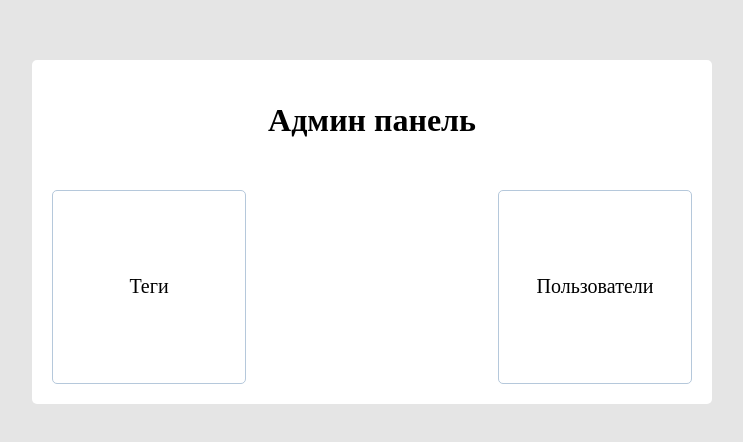
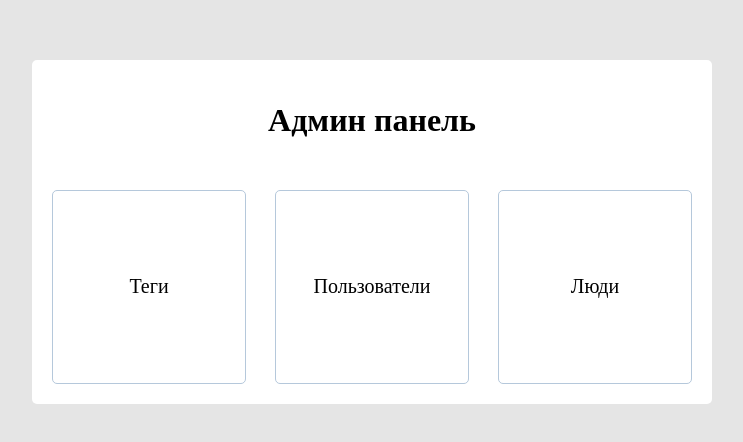
Before and after one commit to ProjectMeowInc/meowlib.frontend.remaster, a Next.js app: page /admin in a window 1280 px wide. Shown: the part 168-610 px from the top of the page, without its empty margins (268-1011 px from the left). Built offline with nearby package versions, Linux system fonts and the light colour scheme.

Commit message:
Добавлена ссылка для перехода на управление людьми

```diff
--- a/src/pages/admin/MainAdminPage/MainAdminPage.tsx
+++ b/src/pages/admin/MainAdminPage/MainAdminPage.tsx
@@ -9,6 +9,7 @@ const MainAdminPage = () => {
                 <div className={classes.items}>
                     <MainAdminPageListItem href={"/admin/tags"}>Теги</MainAdminPageListItem>
                     <MainAdminPageListItem href={"/admin/users"}>Пользователи</MainAdminPageListItem>
+                    <MainAdminPageListItem href={"/admin/people"}>Люди</MainAdminPageListItem>
                 </div>
             </div>
         </div>
```
